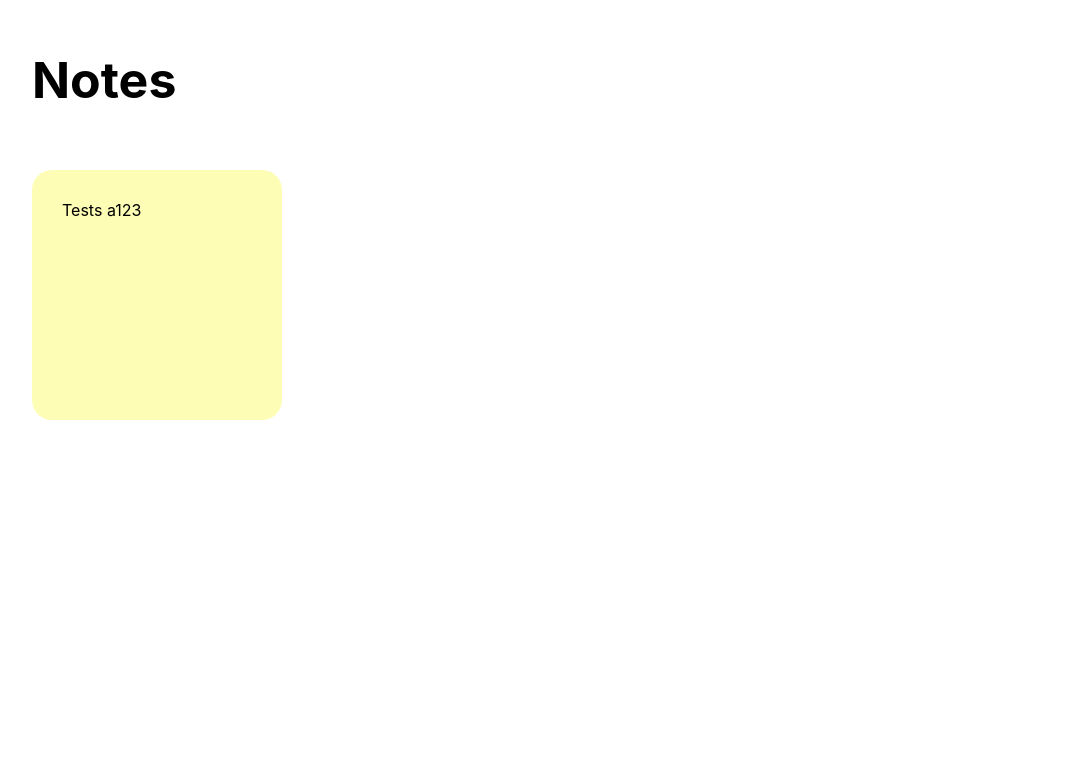
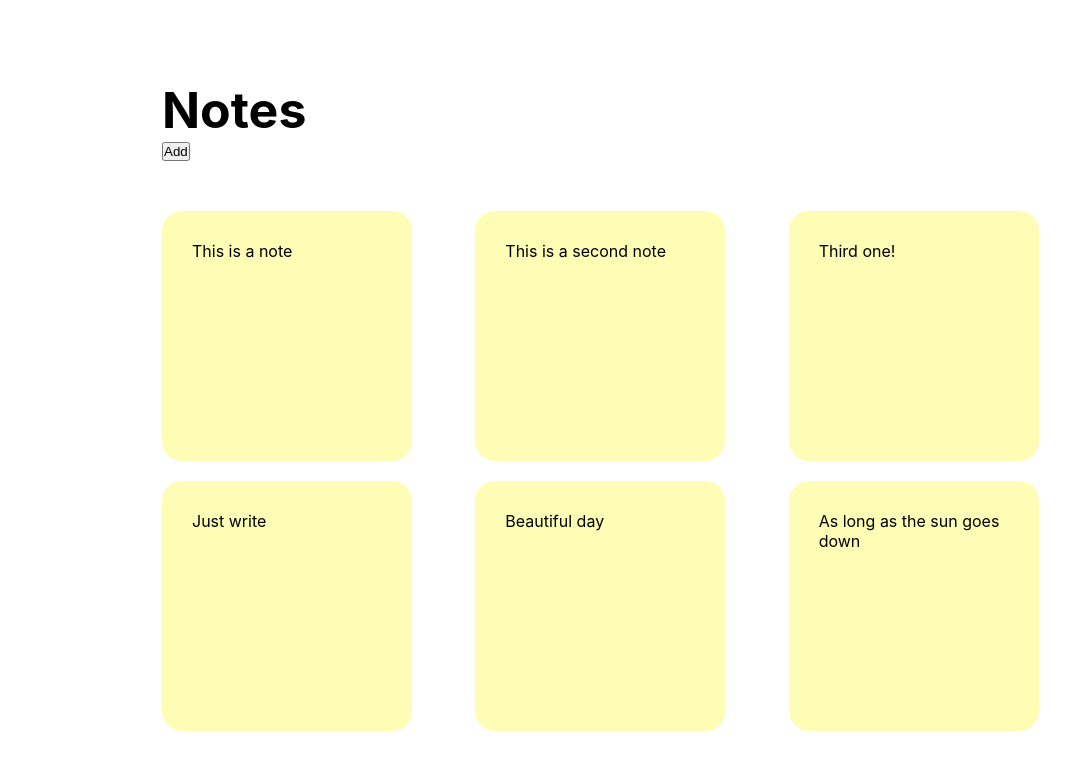
Before and after one commit to nithipramesti/Note-App, a React (Create React App) app: page / in a window 1280 px wide. Shown: the top 770 px of the page, without its empty margins (18-1088 px from the left). Built offline with nearby package versions, Linux system fonts and the light colour scheme; data requests are answered from the project's data file.

Commit message:
fetch data from App.js, and use props in note component to get the data

```diff
--- a/package.json
+++ b/package.json
@@ -10,7 +10,10 @@
     "json-server": "^0.16.3",
     "react": "^17.0.2",
     "react-dom": "^17.0.2",
+    "react-redux": "^7.2.4",
     "react-scripts": "4.0.3",
+    "redux": "^4.1.0",
+    "redux-thunk": "^2.3.0",
     "web-vitals": "^1.1.2"
   },
   "scripts": {
--- a/src/App.js
+++ /dev/null
@@ -1,16 +0,0 @@
-import React, { useState } from "react";
-import "./assets/styles/app.css";
-import Note from "./components/Note";
-
-function App() {
-  return (
-    <div className="app">
-      <h1>Notes</h1>
-      <div className="notes-container">
-        <Note />
-      </div>
-    </div>
-  );
-}
-
-export default App;
--- /dev/null
+++ b/src/App.jsx
@@ -0,0 +1,48 @@
+import React, { useState, useEffect } from "react";
+import Axios from "axios";
+
+import { Provider } from "react-redux";
+import { createStore, applyMiddleware } from "redux";
+import ReduxThunk from "redux-thunk";
+import rootReducer from "./redux/reducers";
+
+import "./assets/styles/app.css";
+import Note from "./components/Note";
+
+const store = createStore(rootReducer, applyMiddleware(ReduxThunk));
+
+function App() {
+  const [noteState, setNote] = useState([]);
+
+  //update the local state:
+  const fetchData = () => {
+    Axios.get("http://localhost:2000/noteData/").then((response) => {
+      setNote(response.data);
+      alert(`data is fetched, 2nd note data:${response.data[1].note}`);
+    });
+  };
+
+  const renderNotes = () => {
+    return noteState.map((val) => {
+      return <Note noteData={val.note} />;
+    });
+  };
+
+  useEffect(() => {
+    fetchData();
+  }, []);
+
+  return (
+    <Provider store={store}>
+      <div className="app">
+        <h1>Notes</h1>
+        <button>Add</button>
+        <div className="notes-container">
+          {noteState.length ? renderNotes() : <p>Loading...</p>}
+        </div>
+      </div>
+    </Provider>
+  );
+}
+
+export default App;
--- a/src/assets/styles/app.css
+++ b/src/assets/styles/app.css
@@ -7,7 +7,7 @@
 }
 
 .app {
-  margin: 50px;
+  margin: 80px 180px;
 }
 
 h1 {
@@ -15,5 +15,8 @@ h1 {
 }
 
 .notes-container {
-  margin: 60px 0;
+  margin: 50px 0;
+  display: grid;
+  grid-template-columns: repeat(auto-fill, minmax(250px, 1fr));
+  gap: 20px;
 }
--- a/src/components/Note.jsx
+++ b/src/components/Note.jsx
@@ -2,8 +2,20 @@ import React, { useEffect, useState } from "react";
 import "../assets/styles/note.css";
 import Axios from "axios";
 
+import { useSelector, useDispatch } from "react-redux";
+
 const Note = (props) => {
   const [noteState, setNote] = useState([]);
+
+  const globalState = useSelector((state) => state.renderNote);
+  const dispatch = useDispatch();
+
+  const changeGlobalState = () => {
+    dispatch({
+      type: "EDIT_NOTE",
+      payload: "Note is edited",
+    });
+  };
 
   //update the local state:
   const fetchData = () => {
@@ -35,17 +47,11 @@ const Note = (props) => {
 
   return (
     <div className="note">
-      {noteState.length ? (
-        <>
-          <textarea
-            onChange={noteChanged}
-            placeholder="Write note here..."
-            value={noteState[0].note}
-          />
-        </>
-      ) : (
-        <p>Loading</p>
-      )}
+      <textarea
+        onChange={noteChanged}
+        placeholder="Write note here..."
+        value={props.noteData}
+      />
     </div>
   );
 };
--- a/src/fake-api/db.json
+++ b/src/fake-api/db.json
@@ -1,9 +1,34 @@
 {
   "noteData": [
     {
-      "note": "Tests a123",
+      "note": "This is a note",
       "color": "yellow",
       "id": 1
+    },
+    {
+      "note": "This is a second note",
+      "color": "yellow",
+      "id": 2
+    },
+    {
+      "note": "Third one!",
+      "color": "yellow",
+      "id": 3
+    },
+    {
+      "note": "Just write",
+      "color": "yellow",
+      "id": 4
+    },
+    {
+      "note": "Beautiful day",
+      "color": "yellow",
+      "id": 5
+    },
+    {
+      "note": "As long as the sun goes down",
+      "color": "yellow",
+      "id": 6
     }
   ]
 }
--- /dev/null
+++ b/src/redux/reducers/index.js
@@ -0,0 +1,6 @@
+import { combineReducers } from "redux";
+import noteReducer from "./note";
+
+export default combineReducers({
+  note: noteReducer,
+});
--- /dev/null
+++ b/src/redux/reducers/note.js
@@ -0,0 +1,14 @@
+const init_state = {
+  note: "reb",
+  color: "",
+};
+
+export default (state = init_state, action) => {
+  switch (action.type) {
+    case "CHANGE_NOTE":
+      return { ...state, note: action.payload };
+
+    default:
+      return state;
+  }
+};
```
Also changed, not shown: 1 other file (tests, documents, lock files or other folders).
